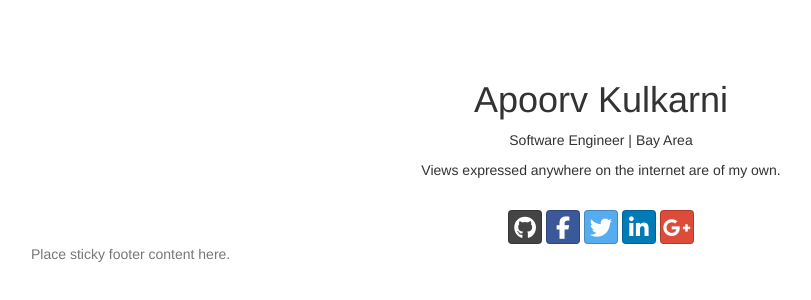
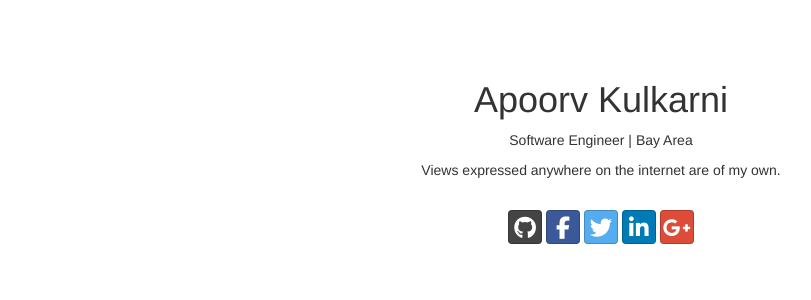
Before and after one commit to apoorv-kulkarni/apoorv-kulkarni.github.io, a plain HTML site: page index.html in a window 1280 px wide. Shown: the part 174-474 px from the top of the page, without its empty margins (39-850 px from the left). Drawn offline with Linux system fonts and the light colour scheme.

Commit message:
removing the footer text

```diff
--- a/index.html
+++ b/index.html
@@ -53,7 +53,7 @@
     <!-- /.container -->
     <footer class="footer">
         <div class="container">
-            <p class="text-muted">Place sticky footer content here.</p>
+            <!--<p class="text-muted">Place sticky footer content here.</p>-->
         </div>
     </footer>
 
```
